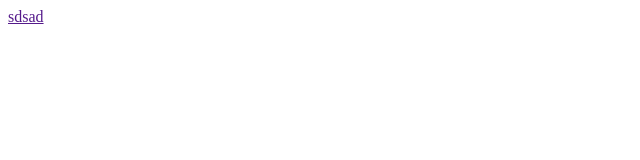
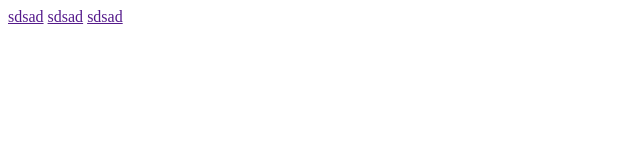
Before and after one commit to souzasilvaandre/gitteste, a plain HTML site: page index.html in a window 1280 px wide. Shown: the full height of the page, 0-640 px from the left. Drawn offline with Linux system fonts and the light colour scheme.

Commit message:
Update index.html

```diff
--- a/index.html
+++ b/index.html
@@ -7,5 +7,7 @@
 </head>
 <body>
     <a href="">sdsad</a>
+    <a href="">sdsad</a>
+    <a href="">sdsad</a>
 </body>
 </html>
```
